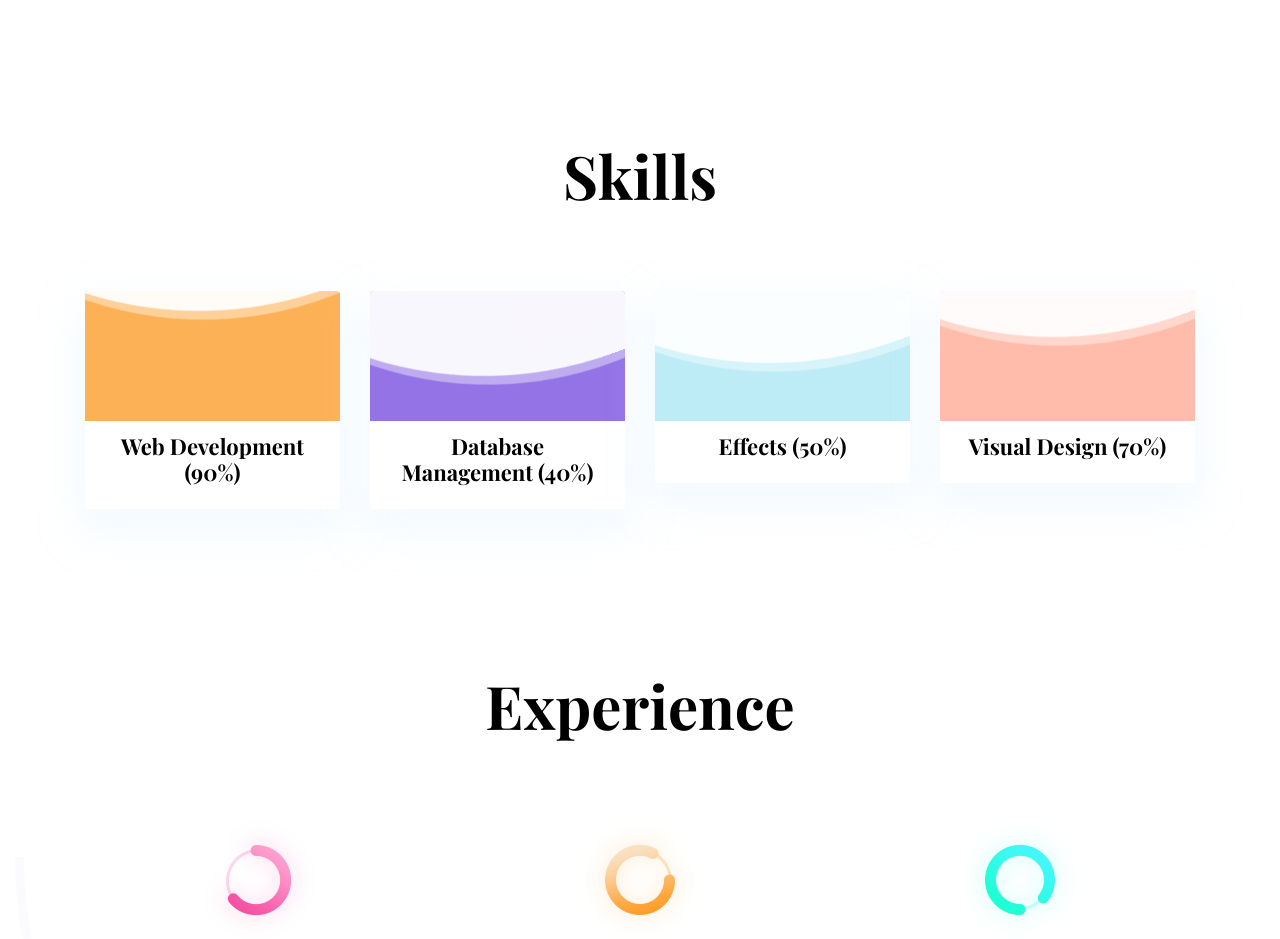
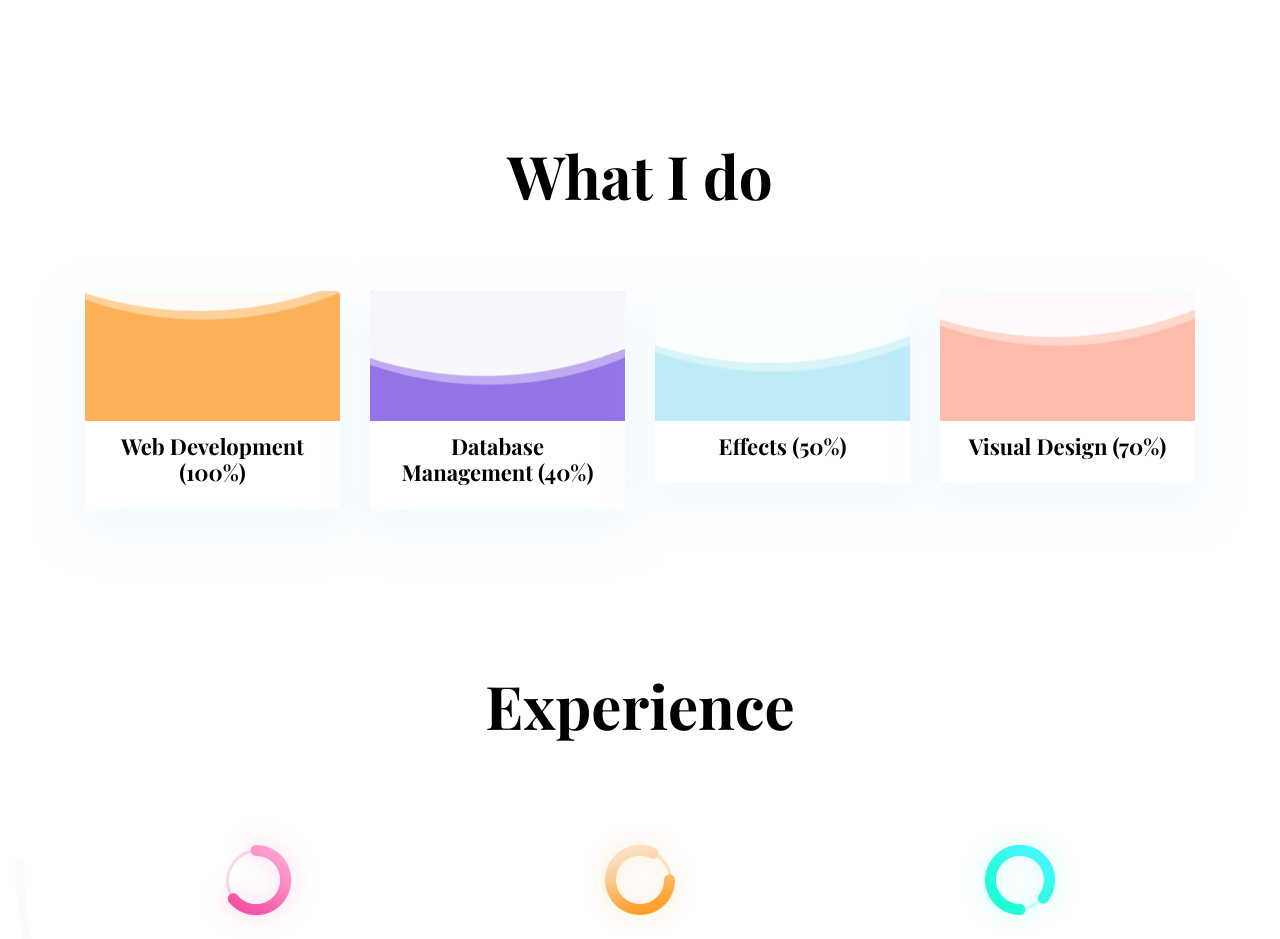
Before and after one commit to bcstidd/portfolio2, a website: page theme/index.html in a window 1280 px wide. Shown: the part 1160-2099 px from the top of the page. Drawn offline with nearby package versions, Linux system fonts and the light colour scheme.

```diff
--- a/theme/index.html
+++ b/theme/index.html
@@ -126,7 +126,7 @@
   <div class="container">
     <div class="row">
       <div class="col-lg-12 text-center">
-        <h2 class="section-title">Skills</h2>
+        <h2 class="section-title">What I do</h2>
       </div>
       <div class="col-lg-3 col-sm-6 mb-4 mb-lg-0">
         <div class="card shadow text-center">
@@ -134,7 +134,7 @@
             <div class="wave" data-progress="90%"></div>
           </div>
           <div class="card-footer bg-white">
-            <h4 class="card-title">Web Development (90%)</h4>
+            <h4 class="card-title">Web Development (100%)</h4>
           </div>
         </div>
       </div>
```
Also changed, not shown: 1 other file.
